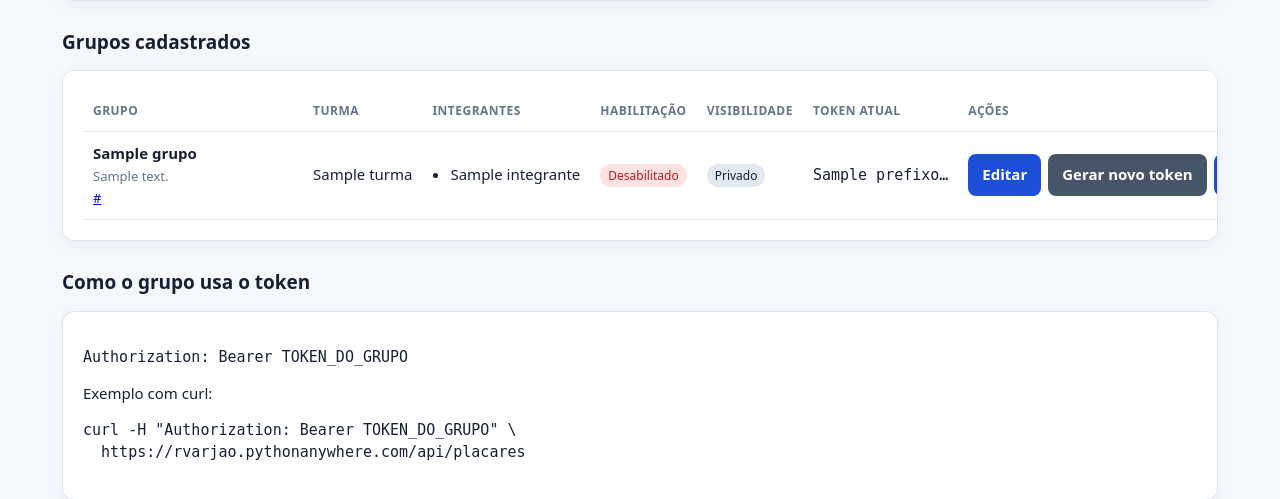
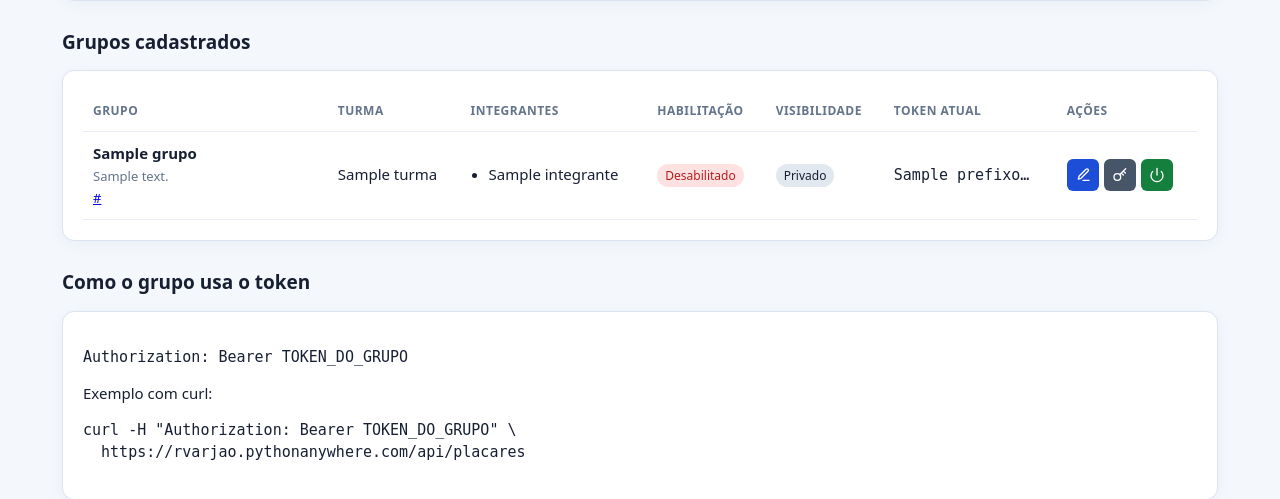
Before and after one commit to rvarjao/placar-eletronico-api, a Flask app: template exemplos/api-completa/templates/admin/grupos.html in a window 1280 px wide. Shown: the part 881-1380 px from the top of the page. Run offline with Flask 3, Linux system fonts and the light colour scheme; the template is opened without the code that fills it: most values are stand-ins (such as "Sample title", 1, 10 or a date in 2020).

Commit message:
Substitui ações de grupos por ícones com title

```diff
--- a/exemplos/api-completa/templates/admin/grupos.html
+++ b/exemplos/api-completa/templates/admin/grupos.html
@@ -40,15 +40,15 @@
         <td><span class="status">{{ "Público" if grupo.publico else "Privado" }}</span></td>
         <td>{% if grupo.prefixo %}<code>{{ grupo.prefixo }}…</code>{% else %}—{% endif %}</td>
         <td>
-          <div class="acoes">
-            <a class="botao" href="{{ url_for('admin.editar_grupo', grupo_id=grupo.id) }}">Editar</a>
+          <div class="acoes acoes-grupo">
+            <a class="botao icone" href="{{ url_for('admin.editar_grupo', grupo_id=grupo.id) }}" title="Editar" aria-label="Editar"><svg viewBox="0 0 24 24" fill="none" stroke="currentColor" stroke-width="2" stroke-linecap="round" stroke-linejoin="round" aria-hidden="true"><path d="M12 20h9"/><path d="M16.5 3.5a2.12 2.12 0 0 1 3 3L9 17l-4 1 1-4Z"/></svg></a>
             <form method="post" action="{{ url_for('admin.novo_token', grupo_id=grupo.id) }}">
               <input type="hidden" name="csrf_token" value="{{ csrf_token() }}">
-              <button class="secundario" type="submit">Gerar novo token</button>
+              <button class="icone secundario" type="submit" title="Gerar novo token" aria-label="Gerar novo token"><svg viewBox="0 0 24 24" fill="none" stroke="currentColor" stroke-width="2" stroke-linecap="round" stroke-linejoin="round" aria-hidden="true"><circle cx="8" cy="15" r="5"/><path d="m11.5 11.5 9-9M17 6l3 3m-6 0 3 3"/></svg></button>
             </form>
             <form method="post" action="{{ url_for('admin.alternar_grupo', grupo_id=grupo.id) }}">
               <input type="hidden" name="csrf_token" value="{{ csrf_token() }}">
-              <button class="{{ 'perigo' if grupo.ativo else '' }}" type="submit">{{ "Desativar" if grupo.ativo else "Ativar" }}</button>
+              <button class="icone {{ 'perigo' if grupo.ativo else 'habilitar' }}" type="submit" title="{{ 'Desativar' if grupo.ativo else 'Ativar' }}" aria-label="{{ 'Desativar' if grupo.ativo else 'Ativar' }}"><svg viewBox="0 0 24 24" fill="none" stroke="currentColor" stroke-width="2" stroke-linecap="round" stroke-linejoin="round" aria-hidden="true"><path d="M12 2v10M18.4 6.6a9 9 0 1 1-12.8 0"/></svg></button>
             </form>
           </div>
         </td>
```
